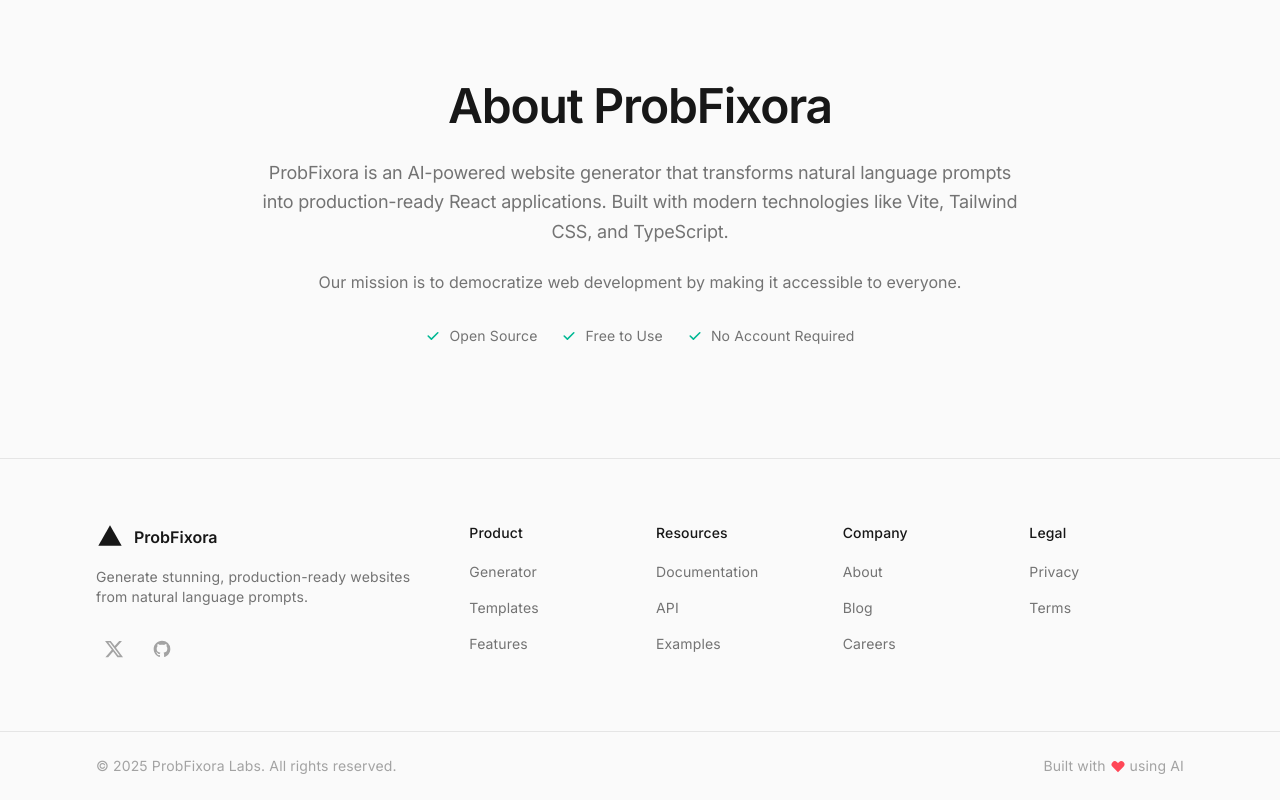
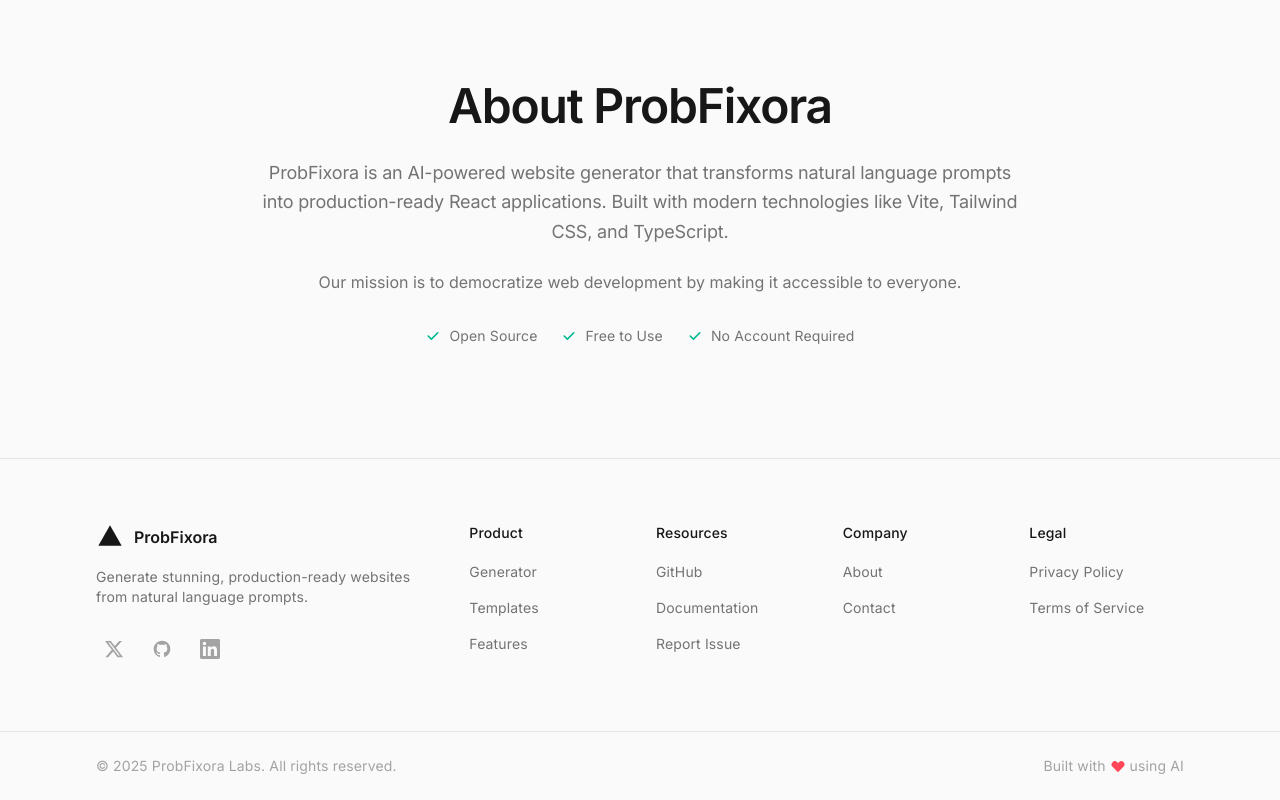
Before and after one commit to Nikhiltiwaridotin/ProbFixora, a React (Vite) app: page / in a window 1280 px wide. Shown: the part 3743-4543 px from the top of the page. Built offline with nearby package versions, Linux system fonts and the light colour scheme; no server answers.

Commit message:
chore: Make website professional - real links, remove # placeholders

```diff
--- a/src/components/layout/Footer.tsx
+++ b/src/components/layout/Footer.tsx
@@ -1,4 +1,16 @@
 // Purpose: Vercel-inspired Footer with Apple aesthetics
+
+// Smooth scroll to section handler
+const scrollToSection = (sectionId: string) => {
+    const element = document.getElementById(sectionId)
+    if (element) {
+        const headerOffset = 80
+        const elementPosition = element.getBoundingClientRect().top
+        const offsetPosition = elementPosition + window.pageYOffset - headerOffset
+        window.scrollTo({ top: offsetPosition, behavior: 'smooth' })
+    }
+}
+
 export default function Footer() {
     const currentYear = new Date().getFullYear()
 
@@ -6,32 +18,31 @@ export default function Footer() {
         {
             title: 'Product',
             links: [
-                { label: 'Generator', href: '#generator' },
-                { label: 'Templates', href: '#templates' },
-                { label: 'Features', href: '#features' },
+                { label: 'Generator', action: () => scrollToSection('generator') },
+                { label: 'Templates', action: () => scrollToSection('templates') },
+                { label: 'Features', action: () => scrollToSection('features') },
             ],
         },
         {
             title: 'Resources',
             links: [
-                { label: 'Documentation', href: '#docs' },
-                { label: 'API', href: '#api' },
-                { label: 'Examples', href: '#examples' },
+                { label: 'GitHub', href: 'https://github.com/Nikhiltiwaridotin/ProbFixora', external: true },
+                { label: 'Documentation', href: 'https://github.com/Nikhiltiwaridotin/ProbFixora#readme', external: true },
+                { label: 'Report Issue', href: 'https://github.com/Nikhiltiwaridotin/ProbFixora/issues', external: true },
             ],
         },
         {
             title: 'Company',
             links: [
-                { label: 'About', href: '#about' },
-                { label: 'Blog', href: '#blog' },
-                { label: 'Careers', href: '#careers' },
+                { label: 'About', action: () => scrollToSection('about') },
+                { label: 'Contact', href: 'mailto:contact@probfixora.com', external: false },
             ],
         },
         {
             title: 'Legal',
             links: [
-                { label: 'Privacy', href: '#privacy' },
-                { label: 'Terms', href: '#terms' },
+                { label: 'Privacy Policy', href: 'https://github.com/Nikhiltiwaridotin/ProbFixora/blob/main/PRIVACY.md', external: true },
+                { label: 'Terms of Service', href: 'https://github.com/Nikhiltiwaridotin/ProbFixora/blob/main/TERMS.md', external: true },
             ],
         },
     ]
@@ -39,7 +50,7 @@ export default function Footer() {
     const socialLinks = [
         {
             name: 'Twitter',
-            href: 'https://twitter.com/probfixora',
+            href: 'https://twitter.com/nikhiltiwari',
             icon: (
                 <svg className="w-5 h-5" fill="currentColor" viewBox="0 0 24 24">
                     <path d="M18.244 2.25h3.308l-7.227 8.26 8.502 11.24H16.17l-5.214-6.817L4.99 21.75H1.68l7.73-8.835L1.254 2.25H8.08l4.713 6.231zm-1.161 17.52h1.833L7.084 4.126H5.117z" />
@@ -48,10 +59,19 @@ export default function Footer() {
         },
         {
             name: 'GitHub',
-            href: 'https://github.com/probfixora',
+            href: 'https://github.com/Nikhiltiwaridotin/ProbFixora',
             icon: (
                 <svg className="w-5 h-5" fill="currentColor" viewBox="0 0 24 24">
                     <path fillRule="evenodd" clipRule="evenodd" d="M12 2C6.477 2 2 6.477 2 12c0 4.42 2.87 8.17 6.84 9.5.5.08.66-.23.66-.5v-1.69c-2.77.6-3.36-1.34-3.36-1.34-.46-1.16-1.11-1.47-1.11-1.47-.91-.62.07-.6.07-.6 1 .07 1.53 1.03 1.53 1.03.87 1.52 2.34 1.07 2.91.83.09-.65.35-1.09.63-1.34-2.22-.25-4.55-1.11-4.55-4.92 0-1.11.38-2 1.03-2.71-.1-.25-.45-1.29.1-2.64 0 0 .84-.27 2.75 1.02.79-.22 1.65-.33 2.5-.33.85 0 1.71.11 2.5.33 1.91-1.29 2.75-1.02 2.75-1.02.55 1.35.2 2.39.1 2.64.65.71 1.03 1.6 1.03 2.71 0 3.82-2.34 4.66-4.57 4.91.36.31.69.92.69 1.85V21c0 .27.16.59.67.5C19.14 20.16 22 16.42 22 12A10 10 0 0012 2z" />
+                </svg>
+            ),
+        },
+        {
+            name: 'LinkedIn',
+            href: 'https://linkedin.com/in/nikhiltiwari',
+            icon: (
+                <svg className="w-5 h-5" fill="currentColor" viewBox="0 0 24 24">
+                    <path d="M20.447 20.452h-3.554v-5.569c0-1.328-.027-3.037-1.852-3.037-1.853 0-2.136 1.445-2.136 2.939v5.667H9.351V9h3.414v1.561h.046c.477-.9 1.637-1.85 3.37-1.85 3.601 0 4.267 2.37 4.267 5.455v6.286zM5.337 7.433c-1.144 0-2.063-.926-2.063-2.065 0-1.138.92-2.063 2.063-2.063 1.14 0 2.064.925 2.064 2.063 0 1.139-.925 2.065-2.064 2.065zm1.782 13.019H3.555V9h3.564v11.452zM22.225 0H1.771C.792 0 0 .774 0 1.729v20.542C0 23.227.792 24 1.771 24h20.451C23.2 24 24 23.227 24 22.271V1.729C24 .774 23.2 0 22.222 0h.003z" />
                 </svg>
             ),
         },
@@ -109,16 +129,29 @@ export default function Footer() {
                                 {section.title}
                             </h3>
                             <ul className="space-y-3">
-                                {section.links.map((link) => (
+                                {section.links.map((link: { label: string; action?: () => void; href?: string; external?: boolean }) => (
                                     <li key={link.label}>
+                                        {link.action ? (
+                                            <button
+                                                onClick={link.action}
+                                                className="text-sm text-geist-500 dark:text-geist-500
+                                                           hover:text-geist-900 dark:hover:text-white
+                                                           transition-colors duration-200 text-left"
+                                            >
+                                                {link.label}
+                                            </button>
+                                        ) : (
                                             <a
                                                 href={link.href}
+                                                target={link.external ? '_blank' : undefined}
+                                                rel={link.external ? 'noopener noreferrer' : undefined}
                                                 className="text-sm text-geist-500 dark:text-geist-500
                                                            hover:text-geist-900 dark:hover:text-white
                                                            transition-colors duration-200"
                                             >
                                                 {link.label}
                                             </a>
+                                        )}
                                     </li>
                                 ))}
                             </ul>
--- a/src/components/layout/Header.tsx
+++ b/src/components/layout/Header.tsx
@@ -99,7 +99,7 @@ export default function Header({ isDarkMode, onToggleTheme }: HeaderProps) {
 
                         {/* GitHub Link */}
                         <a
-                            href="https://github.com/probfixora"
+                            href="https://github.com/Nikhiltiwaridotin/ProbFixora"
                             target="_blank"
                             rel="noopener noreferrer"
                             className="hidden sm:flex p-2 rounded-lg text-geist-500 dark:text-geist-400
```
Lines whose indentation alone changed are shown as unchanged.
